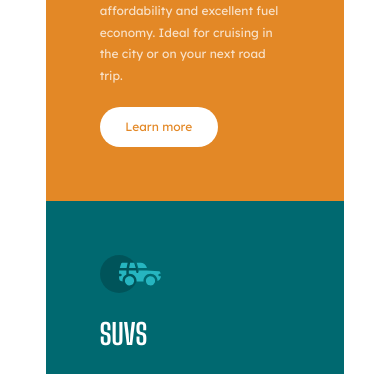
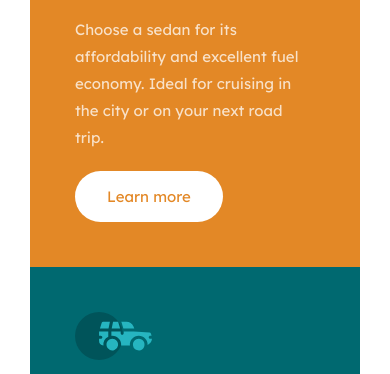
Before and after one commit to lawalOyinlola/frontend_mentor, a plain HTML site: page 3-column-preview-card/index.html in a window 390 px wide. Shown: the part 205-579 px from the top of the page. Drawn offline with Linux system fonts and the light colour scheme.

Commit message:
Added files via upload
edit to html and style css file to reduce page layout

```diff
--- a/3-column-preview-card/style.css
+++ b/3-column-preview-card/style.css
@@ -1,8 +1,13 @@
 /* GENERAL */
+* {
+  padding: 0;
+  margin: 0;
+  box-sizing: border-box;
+}
+
 html {
-  /* was initially @62.5%(10px).. but layout design was too big */
-  /* 8px */
-  font-size: 50%;
+  /* 1rem = 10px */
+  font-size: 62.5%;
 }
 
 body {
@@ -11,23 +16,24 @@ body {
   font-size: 1.5rem;
   font-weight: 400;
   line-height: 1.8;
+  padding: 2rem;
   color: hsla(0, 0%, 100%, 0.75);
   background-color: hsla(0, 0%, 100%, 0.75);
   display: flex;
-  flex-direction: column;
   justify-content: center;
   align-items: center;
 }
 
 h1 {
   font-family: "Big Shoulders Display", cursive;
-  font-size: 3.6rem;
+  font-size: 3.8rem;
   font-weight: 700;
   color: #fff;
   text-transform: uppercase;
 }
 
 img {
+  display: block;
   width: 32%;
 }
 
@@ -35,8 +41,8 @@ img {
   display: block;
   text-decoration: none;
   background-color: #fff;
-  margin-top: 40%;
-  padding: 1.2rem 3.8rem;
+  margin-top: 8rem;
+  padding: 1.2rem 3.6rem;
   border-radius: 100px;
   align-self: start;
 }
@@ -67,8 +73,8 @@ img {
 }
 
 .car {
-  max-width: 36rem;
-  padding: 7%;
+  max-width: 30rem;
+  padding: 4.5rem;
   display: flex;
   flex-direction: column;
   justify-content: space-around;
@@ -110,45 +116,42 @@ img {
 
 
 /* QUERIES */
-/* BELOW 1032px */
-@media (max-width: 64.5em) {
-  /* html {
+/* BELOW 800px */
+@media (max-width: 50em) {
+  html {
     font-size: 56.25%;
-  } */
-/* .content {
-  font-size: 80%;
-} */
+  }
+
+  .btn:link, .btn:visited {
+    padding: 1.2rem 2.4rem;
 }
-/* BELOW 792px */
-@media (max-width: 49.5em) {
-  /* html {
-    font-size: 50%;
+}
+
+/* BELOW 656px */
+@media (max-width: 41em) {
+  html {
+   font-size: 50%;
   }
-  .btn {
-    padding: 1.2rem 2.4rem;
-  } */
 }
 
 /* MOBILE */
-/* BELOW 672px */
-@media (max-width: 42em) {
+/* BELOW 576px */
+@media (max-width: 36em) {
+  html {
+    font-size: 62.5%;
+  }
+
  .content {
   flex-direction: column;
  }
 
+ .car {
+  padding: 4.5rem;
+  max-width: 33rem;
+ }
+
  .btn:link, .btn:visited {
-   margin-top: 0.5rem;
+   margin-top: 0;
    padding: 1.2rem 3.2rem;
  }
-
- .car * {
-   margin: 0;
- }
-
- .car {
-   padding: 18%;
-  }
-
-
-
 }
```
